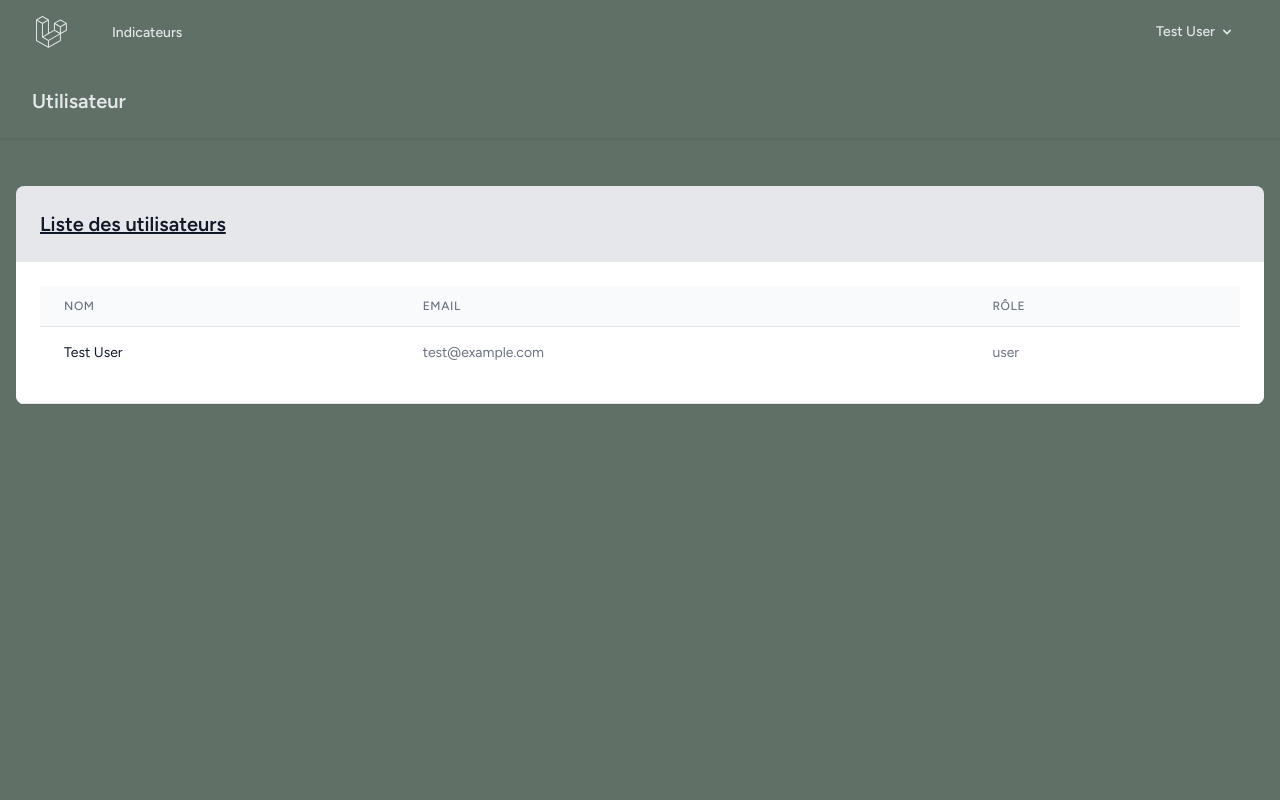
After one commit to MDAprogra/site-intranet, a Laravel app: page /utilisateur in a window 1280 px wide. The commit adds this page. Run offline with Laravel 12, Linux system fonts and the light colour scheme; a user stored in the database is signed in; data comes from the database, SQL or seed files in the repository; style sheets or scripts are compiled from the project's sources.

Commit message:
Modif + Crea de nouvelles tables

```diff
--- /dev/null
+++ b/app/Http/Controllers/UserController.php
@@ -0,0 +1,18 @@
+<?php
+
+namespace App\Http\Controllers;
+
+use App\Models\User;
+use Illuminate\Http\Request;
+
+class UserController extends Controller
+{
+    public function index()
+    {
+        // Récupérer tous les utilisateurs de la base de données
+        $users = User::all();
+
+        // Passer les utilisateurs à la vue
+        return view('utilisateur', compact('users')); // Remplacez 'votre_vue' par le nom de votre fichier blade.
+    }
+}
--- a/app/Models/User.php
+++ b/app/Models/User.php
@@ -6,6 +6,7 @@ namespace App\Models;
 use Illuminate\Database\Eloquent\Factories\HasFactory;
 use Illuminate\Foundation\Auth\User as Authenticatable;
 use Illuminate\Notifications\Notifiable;
+use Illuminate\Database\Eloquent\Relations\BelongsToMany;
 
 class User extends Authenticatable
 {
@@ -45,4 +46,9 @@ class User extends Authenticatable
             'password' => 'hashed',
         ];
     }
+
+    public function indicateurs(): BelongsToMany
+    {
+        return $this->belongsToMany(Indicateur::class);
+    }
 }
--- a/resources/views/components/nav-link.blade.php
+++ b/resources/views/components/nav-link.blade.php
@@ -2,8 +2,8 @@
 
 @php
     $classes = ($active ?? false)
-                ? 'inline-flex items-center px-1 pt-1 border-b-2 border-[#354f44] text-sm font-medium leading-5 text-[#354f44] focus:outline-none focus:border-[#354f44] transition duration-150 ease-in-out' // Couleur active
-                : 'inline-flex items-center px-1 pt-1 border-b-2 border-transparent text-sm font-medium leading-5 text-gray-500 hover:text-gray-700 hover:border-gray-300 focus:outline-none focus:text-gray-700 focus:border-gray-300 transition duration-150 ease-in-out';
+                ? 'inline-flex items-center px-1 pt-1 border-b-2 border-gray-200 text-sm font-medium leading-5 text-gray-200 focus:outline-none focus:border-[#354f44] transition duration-150 ease-in-out' // Couleur active
+                : 'inline-flex items-center px-1 pt-1 border-b-2 border-transparent text-sm font-medium leading-5 text-gray-200 hover:text--gray-200 hover:border-gray-300 focus:outline-none focus:text-gray-700 focus:border-gray-300 transition duration-150 ease-in-out';
 @endphp
 
 <a {{ $attributes->merge(['class' => $classes]) }}>
--- a/resources/views/layouts/app.blade.php
+++ b/resources/views/layouts/app.blade.php
@@ -20,7 +20,7 @@
 
             <!-- Page Heading -->
             @isset($header)
-                <header class="bg-[#beccbc] shadow">
+                <header class="bg-[#+607066] shadow">
                     <div class="max-w-7xl mx-auto py-6 px-4 sm:px-6 lg:px-8">
                         {{ $header }}
                     </div>
--- a/resources/views/layouts/navigation.blade.php
+++ b/resources/views/layouts/navigation.blade.php
@@ -1,4 +1,4 @@
-<nav x-data="{ open: false }" class="bg-[#beccbc] border-b border-[#a6b9a8]">
+<nav x-data="{ open: false }" class="bg-[#607066] border-b border-[#607066]">
     <!-- Primary Navigation Menu -->
     <div class="max-w-7xl mx-auto px-4 sm:px-6 lg:px-8">
         <div class="flex justify-between h-16">
@@ -6,15 +6,20 @@
                 <!-- Logo -->
                 <div class="shrink-0 flex items-center">
                     <a href="{{ route('welcome') }}">
-                        <x-application-logo class="block h-9 w-auto fill-current text-gray-800" />
+                        <x-application-logo class="block h-9 w-auto fill-current text-gray-200"/>
                     </a>
                 </div>
 
                 <!-- Navigation Links -->
                 <div class="hidden space-x-8 sm:-my-px sm:ms-10 sm:flex">
                     <x-nav-link :href="route('dashboard')" :active="request()->routeIs('dashboard')">
-                        {{ __('Dashboard') }}
+                        {{ __('Indicateurs') }}
                     </x-nav-link>
+                    @if(Auth::user()->role == 'admin')
+                        <x-nav-link :href="route('utilisateur')" :active="request()->routeIs('utilisateur')">
+                            {{ __('Utilisateur') }}
+                            @endif
+                        </x-nav-link>
                 </div>
             </div>
 
@@ -22,12 +27,16 @@
             <div class="hidden sm:flex sm:items-center sm:ms-6">
                 <x-dropdown align="right" width="48">
                     <x-slot name="trigger">
-                        <button class="inline-flex items-center px-3 py-2 border border-transparent text-sm leading-4 font-medium rounded-md text-gray-500 bg-white hover:text-gray-700 focus:outline-none transition ease-in-out duration-150">
+                        <button
+                            class="inline-flex items-center px-3 py-2 border border-transparent text-sm leading-4 font-medium rounded-md text-gray-200  hover:text-gray-100 focus:outline-none transition ease-in-out duration-150">
                             <div>{{ Auth::user()->name }}</div>
 
                             <div class="ms-1">
-                                <svg class="fill-current h-4 w-4" xmlns="http://www.w3.org/2000/svg" viewBox="0 0 20 20">
-                                    <path fill-rule="evenodd" d="M5.293 7.293a1 1 0 011.414 0L10 10.586l3.293-3.293a1 1 0 111.414 1.414l-4 4a1 1 0 01-1.414 0l-4-4a1 1 0 010-1.414z" clip-rule="evenodd" />
+                                <svg class="fill-current h-4 w-4" xmlns="http://www.w3.org/2000/svg"
+                                     viewBox="0 0 20 20">
+                                    <path fill-rule="evenodd"
+                                          d="M5.293 7.293a1 1 0 011.414 0L10 10.586l3.293-3.293a1 1 0 111.414 1.414l-4 4a1 1 0 01-1.414 0l-4-4a1 1 0 010-1.414z"
+                                          clip-rule="evenodd"/>
                                 </svg>
                             </div>
                         </button>
@@ -43,7 +52,7 @@
                             @csrf
 
                             <x-dropdown-link :href="route('logout')"
-                                    onclick="event.preventDefault();
+                                             onclick="event.preventDefault();
                                                 this.closest('form').submit();">
                                 {{ __('Log Out') }}
                             </x-dropdown-link>
@@ -54,10 +63,14 @@
 
             <!-- Hamburger -->
             <div class="-me-2 flex items-center sm:hidden">
-                <button @click="open = ! open" class="inline-flex items-center justify-center p-2 rounded-md text-gray-400 hover:text-gray-500 hover:bg-gray-100 focus:outline-none focus:bg-gray-100 focus:text-gray-500 transition duration-150 ease-in-out">
+                <button @click="open = ! open"
+                        class="inline-flex items-center justify-center p-2 rounded-md text-gray-400 hover:text-gray-500 hover:bg-gray-100 focus:outline-none focus:bg-gray-100 focus:text-gray-500 transition duration-150 ease-in-out">
                     <svg class="h-6 w-6" stroke="currentColor" fill="none" viewBox="0 0 24 24">
-                        <path :class="{'hidden': open, 'inline-flex': ! open }" class="inline-flex" stroke-linecap="round" stroke-linejoin="round" stroke-width="2" d="M4 6h16M4 12h16M4 18h16" />
-                        <path :class="{'hidden': ! open, 'inline-flex': open }" class="hidden" stroke-linecap="round" stroke-linejoin="round" stroke-width="2" d="M6 18L18 6M6 6l12 12" />
+                        <path :class="{'hidden': open, 'inline-flex': ! open }" class="inline-flex"
+                              stroke-linecap="round" stroke-linejoin="round" stroke-width="2"
+                              d="M4 6h16M4 12h16M4 18h16"/>
+                        <path :class="{'hidden': ! open, 'inline-flex': open }" class="hidden" stroke-linecap="round"
+                              stroke-linejoin="round" stroke-width="2" d="M6 18L18 6M6 6l12 12"/>
                     </svg>
                 </button>
             </div>
@@ -89,7 +102,7 @@
                     @csrf
 
                     <x-responsive-nav-link :href="route('logout')"
-                            onclick="event.preventDefault();
+                                           onclick="event.preventDefault();
                                         this.closest('form').submit();">
                         {{ __('Log Out') }}
                     </x-responsive-nav-link>
--- /dev/null
+++ b/resources/views/utilisateur.blade.php
@@ -0,0 +1,51 @@
+<x-app-layout>
+    <x-slot name="header">
+        <h2 class="font-semibold text-xl text-gray-200 leading-tight">
+            {{ __('Utilisateur') }}
+        </h2>
+    </x-slot>
+
+    <div class="py-12">
+        <div class="max-w-7xl mx-auto sm:px-4 lg:px-4">
+            <div class="bg-gray-200 overflow-hidden shadow-sm sm:rounded-lg">
+                <div class="p-6 text-gray-900">
+                    <h1 class="font-bold text-xl underline">{{ __("Liste des utilisateurs") }}</h1>
+                </div>
+                <div class="p-6 bg-white border-b border-gray-200">
+                    <div class="overflow-x-auto">
+                        <table class="min-w-full divide-y divide-gray-200">
+                            <thead class="bg-gray-50">
+                            <tr>
+                                <th scope="col" class="px-6 py-3 text-left text-xs font-medium text-gray-500 uppercase tracking-wider">
+                                    Nom
+                                </th>
+                                <th scope="col" class="px-6 py-3 text-left text-xs font-medium text-gray-500 uppercase tracking-wider">
+                                    Email
+                                </th>
+                                <th scope="col" class="px-6 py-3 text-left text-xs font-medium text-gray-500 uppercase tracking-wider">
+                                    Rôle
+                                </th>
+                            </tr>
+                            </thead>
+                            <tbody class="bg-white divide-y divide-gray-200">
+                            @foreach($users as $user)
+                                <tr>
+                                    <td class="px-6 py-4 whitespace-nowrap">
+                                        <div class="text-sm text-gray-900">{{ $user->name }}</div>
+                                    </td>
+                                    <td class="px-6 py-4 whitespace-nowrap">
+                                        <div class="text-sm text-gray-500">{{ $user->email }}</div>
+                                    </td>
+                                    <td class="px-6 py-4 whitespace-nowrap">
+                                        <div class="text-sm text-gray-500">{{ $user->role }}</div>
+                                    </td>
+                                </tr>
+                            @endforeach
+                            </tbody>
+                        </table>
+                    </div>
+                </div>
+            </div>
+        </div>
+    </div>
+</x-app-layout>
--- a/routes/web.php
+++ b/routes/web.php
@@ -1,6 +1,7 @@
 <?php
 
 use App\Http\Controllers\ProfileController;
+use App\Http\Controllers\UserController;
 use Illuminate\Support\Facades\Route;
 
 Route::get('/', function () {
@@ -11,6 +12,10 @@ Route::get('/dashboard', function () {
     return view('dashboard');
 })->middleware(['auth', 'verified'])->name('dashboard');
 
+Route::get('/utilisateur', [UserController::class, 'index'])
+    ->middleware(['auth', 'verified'])
+    ->name('utilisateur');
+
 Route::middleware('auth')->group(function () {
     Route::get('/profile', [ProfileController::class, 'edit'])->name('profile.edit');
     Route::patch('/profile', [ProfileController::class, 'update'])->name('profile.update');
```
Also changed, not shown: app/Models/Indicateur.php (added, +14 -0 lines), resources/views/dashboard.blade.php (+10 -4 lines), database/migrations/2025_02_25_143320_create_indicateurs_table.php (added), database/migrations/2025_02_25_143359_create_indicateur_user_table.php (added), 3 other files.
